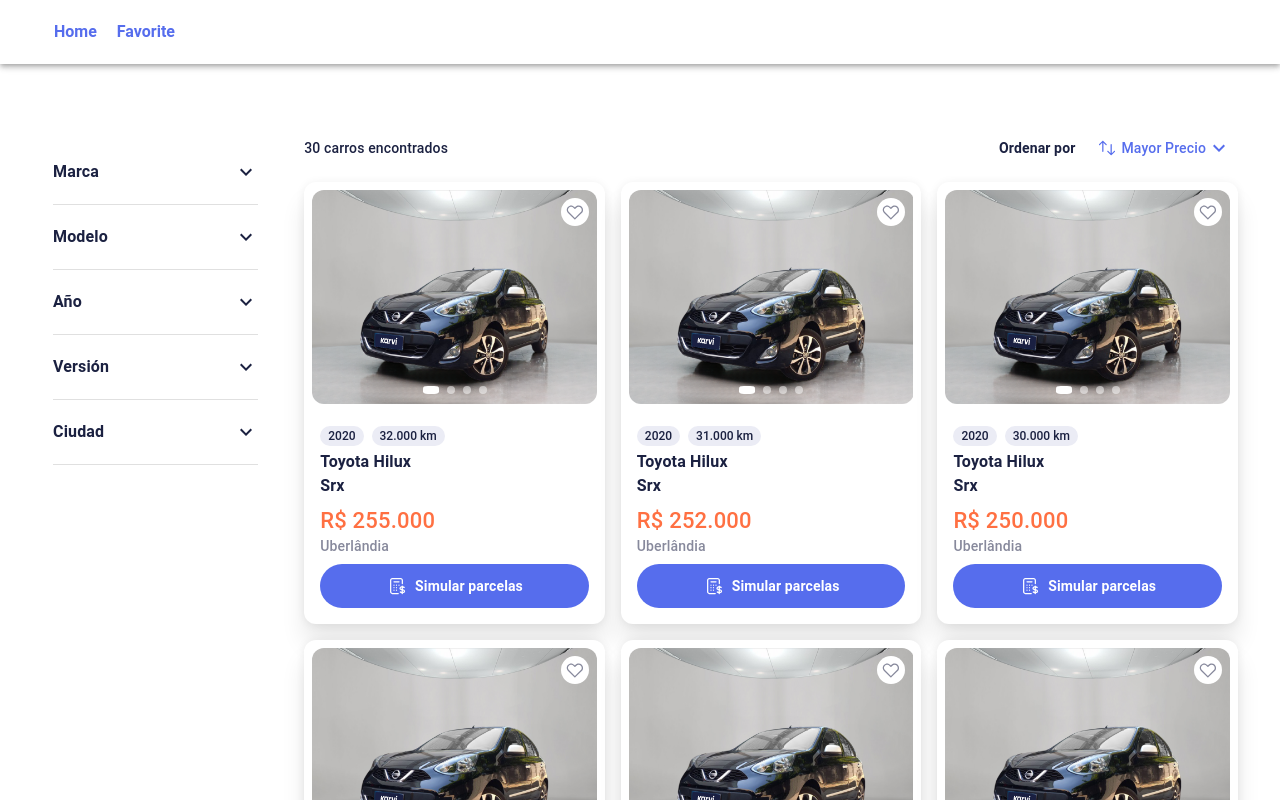
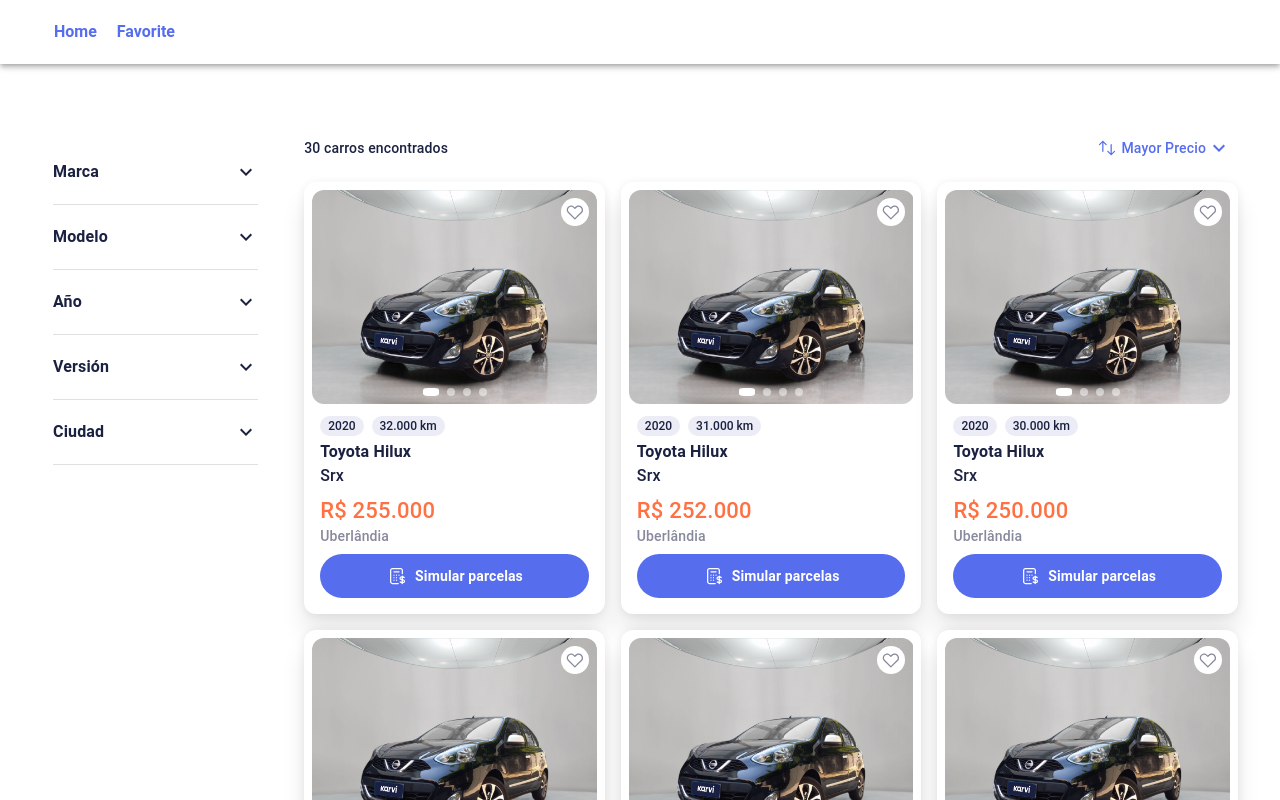
Before and after one commit to sbarlett/karvi-challenge, a React (Vite) app: page / in a window 1280 px wide. Shown: the top 800 px of the page. Built offline with nearby package versions, Linux system fonts and the light colour scheme.

Commit message:
fix styles

```diff
--- a/src/components/AppRoutes.tsx
+++ b/src/components/AppRoutes.tsx
@@ -10,6 +10,7 @@
     defaultValues: {
       filters: [],
       order: "max",
+      view: "grid",
     },
   });
   return (
--- a/src/components/CardItem/ButtonCard.tsx
+++ b/src/components/CardItem/ButtonCard.tsx
@@ -4,12 +4,14 @@
 const ButtonCard = ({
   text,
   onClick,
+  viewCard,
 }: {
   text: string;
   onClick: () => void;
+  viewCard: "grid" | "list";
 }) => {
   return (
-    <MuiButton onClick={onClick}>
+    <MuiButton onClick={onClick} viewCard={viewCard}>
       <Wrapper>
         <IconCalculator />
         <TextButton>{text}</TextButton>
--- a/src/components/CardItem/index.tsx
+++ b/src/components/CardItem/index.tsx
@@ -14,31 +14,34 @@
   Description,
   PriceText,
   Title,
-  WrapperBadge
+  WrapperBadge,
 } from "./styles";
 
 const CardItem = ({
   carData,
   onFavorite,
+  viewCard,
 }: {
   carData: CatalogCars;
   onFavorite: () => void;
+  viewCard: "grid" | "list";
 }) => {
   const { brand, model, year, mileage, price, city, version, fav } = carData;
   return (
-    <Card>
+    <Card viewCard={viewCard}>
       <SliderImage
         images={listImageCar}
         favoriteCar={fav}
         onFavorite={onFavorite}
+        viewCard={viewCard}
       />
-      <Content>
+      <Content viewCard={viewCard}>
         <Box>
           <WrapperBadge>
             {year && <Badge value={year} />}
             {mileage && <Badge value={`${formatNumber(mileage)} km`} />}
           </WrapperBadge>
-          <Container>
+          <Container viewCard={viewCard}>
             <Title>{`${capitalizeText(brand)} ${capitalizeText(model)}`}</Title>
             <Description>{capitalizeText(version)}</Description>
           </Container>
@@ -47,7 +50,11 @@
           <PriceText>R$ {formatNumber(price)}</PriceText>
           <CityText>{city}</CityText>
         </Box>
-        <ButtonCard text="Simular parcelas" onClick={() => {}} />
+        <ButtonCard
+          text="Simular parcelas"
+          onClick={() => {}}
+          viewCard={viewCard}
+        />
       </Content>
     </Card>
   );
--- a/src/components/CardItem/styles.ts
+++ b/src/components/CardItem/styles.ts
@@ -3,10 +3,17 @@
   ButtonBase,
   styled,
   Theme,
-  Typography
+  Typography,
+  useTheme,
 } from "@mui/material";
 
-export const Card = styled(Box)(({ theme }: { theme: Theme }) => ({
+export const Card = styled(Box)(({
+  viewCard,
+}: {
+  viewCard: "grid" | "list";
+}) => {
+  const theme = useTheme();
+  return {
     display: "flex",
     width: "100%",
     height: "100%",
@@ -15,27 +22,39 @@
     borderRadius: "12px",
     backgroundColor: "#FFFFFF",
     position: "relative",
+    overflow: "hidden",
     [theme.breakpoints.down("sm")]: {
       position: "unset",
-    flexDirection: "row",
-    boxShadow: "none",
-    padding: "0px",
+      flexDirection: viewCard === "grid" ? "colum" : "row",
+      boxShadow:
+        viewCard === "grid"
+          ? "0px 20px 25px 0px rgba(0, 0, 0, 0.09), 0px 1px 10px 0px rgba(0, 0, 0, 0.07)"
+          : "none",
+      padding: viewCard === "grid" ? "8px" : "0px",
     },
     boxShadow:
       "0px 20px 25px 0px rgba(0, 0, 0, 0.09), 0px 1px 10px 0px rgba(0, 0, 0, 0.07)",
-}));
+  };
+});
 
-export const Content = styled(Box)(({ theme }: { theme: Theme }) => ({
+export const Content = styled(Box)(({
+  viewCard,
+}: {
+  viewCard: "grid" | "list";
+}) => {
+  const theme = useTheme();
+  return {
     display: "flex",
     padding: "12px 8px 8px 8px",
     flexDirection: "column",
     alignItems: "flex-start",
     gap: "8px",
     [theme.breakpoints.down("sm")]: {
-    gap: "0px",
-    padding: "0px 8px",
+      gap: viewCard === "grid" ? "8px" : "0px",
+      padding: viewCard === "grid" ? "12px 8px 8px 8px" : "0px 8px",
     },
-}));
+  };
+});
 
 export const WrapperBadge = styled(Box)({
   display: "flex",
@@ -61,16 +80,23 @@
   whiteSpace: "nowrap",
 });
 
-export const Container = styled(Box)(({ theme }: { theme: Theme }) => ({
+export const Container = styled(Box)(({
+  viewCard,
+}: {
+  viewCard: "grid" | "list";
+}) => {
+  const theme = useTheme();
+  return {
     display: "flex",
     flexDirection: "column",
     [theme.breakpoints.down("sm")]: {
-    alignItems: "center",
-    justifyContent: "center ",
-    flexDirection: "row",
-    gap: "8px",
+      alignItems: viewCard === "grid" ? "flex-start" : "center",
+      justifyContent: "center",
+      flexDirection: viewCard === "grid" ? "column" : "row",
+      gap: viewCard === "grid" ? "0px" : "8px",
     },
-}));
+  };
+});
 
 export const Title = styled(Typography)({
   color: "#1B2141",
@@ -85,7 +111,7 @@
   color: "#1B2141",
   fontSize: "16px",
   fontStyle: "normal",
-  fontWeight: 700,
+  fontWeight: 500,
   lineHeight: "24px",
   whiteSpace: "nowrap",
 });
@@ -106,15 +132,22 @@
   lineHeight: "20px",
 });
 
-export const MuiButton = styled(ButtonBase)(({ theme }: { theme: Theme }) => ({
+export const MuiButton = styled(ButtonBase)(({
+  viewCard,
+}: {
+  viewCard: "grid" | "list";
+}) => {
+  const theme = useTheme();
+  return {
     height: "44px",
     borderRadius: "50px",
     background: "#566DED",
     width: "100%",
     [theme.breakpoints.down("sm")]: {
-    display: "none",
+      display: viewCard === "grid" ? "flex" : "none",
     },
-}));
+  };
+});
 
 export const Wrapper = styled(Box)({
   display: "flex",
--- a/src/components/Catalog/index.tsx
+++ b/src/components/Catalog/index.tsx
@@ -5,6 +5,7 @@
 import { CatalogContainer, GridContainer, MuiDivider } from "./styles";
 import { useLocation } from "react-router-dom";
 import { routes } from "@/utils/routes";
+import { useFormContext } from "react-hook-form";
 
 const Catalog = ({
   data,
@@ -16,29 +17,29 @@
   onFavorite: (id: number) => void;
 }) => {
   const { page, totalPages, setPage } = pagination;
-
+  const { watch } = useFormContext();
+  const view = watch("view");
   const location = useLocation();
   const isFavoritePage = location.pathname === routes.favorite.path;
 
   return (
     <CatalogContainer>
-      <GridContainer>
+      <GridContainer viewCard={view}>
         {data?.map((item) => (
           <Fragment key={item.id}>
             <CardItem
               carData={item}
               onFavorite={() => onFavorite(item.id)}
+              viewCard={view}
             />
-            <MuiDivider sx={{ width: "100%", backgroundColor: "#E3E5ED" }} />
+            {view === "list" && (
+              <MuiDivider sx={{ width: "100%", backgroundColor: "#E3E5ED" }} />
+            )}
           </Fragment>
         ))}
       </GridContainer>
       {totalPages > 1 && !isFavoritePage && (
-        <Pagination
-          totalPages={totalPages}
-          page={page}
-          setPage={setPage}
-        />
+        <Pagination totalPages={totalPages} page={page} setPage={setPage} />
       )}
     </CatalogContainer>
   );
--- a/src/components/Catalog/styles.ts
+++ b/src/components/Catalog/styles.ts
@@ -1,5 +1,6 @@
 import { Box, Divider } from "@mui/material";
-import { styled, Theme } from "@mui/material/styles";
+import { styled, Theme, useTheme } from "@mui/material/styles";
+
 
 export const CatalogContainer = styled(Box)({
   display: "flex",
@@ -8,10 +9,17 @@
   gap: "20px",
 });
 
-export const GridContainer = styled(Box)(({ theme }: { theme: Theme }) => ({
+export const GridContainer = styled(Box)(({ viewCard }: {
+  viewCard: "grid" | "list";
+}) => {
+const theme = useTheme();
+  return {
     display: "grid",
     gridAutoFlow: "row dense",
-  gridTemplateColumns: "repeat(1, minmax(0, 1fr))",
+    gridTemplateColumns:
+      viewCard === "grid"
+        ? "repeat(2, minmax(0, 1fr))"
+        : "repeat(1, minmax(0, 1fr))",
     gridColumnGap: "16px",
     gridRowGap: "16px",
     justifyContent: "center",
@@ -28,7 +36,8 @@
     [theme.breakpoints.up("xl")]: {
       gridTemplateColumns: "repeat(4, minmax(0, 1fr))",
     },
-}));
+  };
+});
 
 export const MuiDivider = styled(Divider)(({ theme }: { theme: Theme }) => ({
   width: "100%",
--- a/src/components/SliderImage/index.tsx
+++ b/src/components/SliderImage/index.tsx
@@ -19,10 +19,12 @@
   images,
   favoriteCar,
   onFavorite,
+  viewCard,
 }: {
   images: Image[];
   favoriteCar: boolean;
   onFavorite: () => void;
+  viewCard: "grid" | "list";
 }) => {
   if (!images.length) {
     return null;
@@ -31,7 +33,7 @@
   const isOne = images.length === 1;
 
   return (
-    <ImageContainer className={ImageClasses.root}>
+    <ImageContainer className={ImageClasses.root} viewCard={viewCard}>
       <Swiper
         modules={[Autoplay, Pagination, Navigation]}
         className={clsx(ImageClasses.wrapper, {
@@ -49,7 +51,7 @@
       >
         {images.map((img) => (
           <SwiperSlide key={img.id}>
-            <ImageContent>
+            <ImageContent viewCard={viewCard}>
               <img src={img.image_url} alt={`Image ${img.id}`} />
             </ImageContent>
           </SwiperSlide>
--- a/src/components/SliderImage/styles.ts
+++ b/src/components/SliderImage/styles.ts
@@ -1,19 +1,26 @@
 import { ImageClasses } from "@/constants";
-import { Box, IconButton, styled, Theme } from "@mui/material";
+import { Box, IconButton, styled, useTheme } from "@mui/material";
 
-export const ImageContainer = styled(Box)(({ theme }: { theme: Theme }) => ({
+export const ImageContainer = styled(Box)(({
+  viewCard,
+}: {
+  viewCard: "grid" | "list";
+}) => {
+  const theme = useTheme();
+  const widthCard = viewCard === "grid" ? "100%" : "120px";
+  return {
     display: "flex",
     justifyContent: "center",
     flexDirection: "column",
     alignItems: "baseline",
     minHeight: 100,
-  minWidth: 120,
+    minWidth: widthCard,
     [`& .${ImageClasses.wrapper}`]: {
       width: "100%",
       height: "100%",
-    padding: "0 0 10px 0",
+      padding: "0px",
       [theme.breakpoints.down("sm")]: {
-      width: "120px",
+        width: widthCard,
       },
       "&.swiper-no-swiping": {
         padding: 0,
@@ -28,7 +35,7 @@
       transition: "0.3s opacity ease",
       transform: "translate3d(0, 0, 0)",
       position: "absolute",
-    bottom: "20px",
+      bottom: "8px",
       zIndex: 150,
       "&.swiper-pagination-lock": {
         display: "none",
@@ -51,10 +58,17 @@
         borderRadius: "30%",
       },
     },
-}));
+  };
+});
 
-export const ImageContent = styled(Box)<{ withClickEvent?: boolean }>(
-  ({ theme }: { theme: Theme }) => ({
+export const ImageContent = styled(Box)<{
+  withClickEvent?: boolean;
+  viewCard: "grid" | "list";
+}>(({ viewCard }) => {
+  const theme = useTheme();
+  const widthCard = viewCard === "grid" ? "100%" : "120px";
+  const heightCard = viewCard === "grid" ? "100%" : "100px";
+  return {
     cursor: "pointer",
     display: "flex",
     position: "relative",
@@ -64,13 +78,13 @@
       borderRadius: "12px",
       objectFit: "cover",
       [theme.breakpoints.down("sm")]: {
-        width: "120px",
-        height: "100px",
+        width: widthCard,
+        height: heightCard,
         objectFit: "contain",
       },
     },
-  })
-);
+  };
+});
 
 export const ButtonFav = styled(IconButton)({
   position: "absolute",
--- a/src/components/TopBarFilter/TopBarFilterDesktop/index.tsx
+++ b/src/components/TopBarFilter/TopBarFilterDesktop/index.tsx
@@ -58,7 +58,6 @@
       <HeaderContainer>
         <Paragraph>{formatNumber(totalCars)} carros encontrados</Paragraph>
         <OrderByContainer>
-          <ParagraphBold>Ordenar por</ParagraphBold>
           <Box>
             <Controller
               control={control}
--- a/src/components/TopBarFilter/TopBarFilterMobile/index.tsx
+++ b/src/components/TopBarFilter/TopBarFilterMobile/index.tsx
@@ -13,9 +13,11 @@
 } from "../styles";
 import { useFormContext } from "react-hook-form";
 import { useCallback, useEffect, useState } from "react";
+import IconList from "@mui/icons-material/ViewAgendaOutlined";
+const TopBarFilterMobile = ({ totalCars }: { totalCars?: number }) => {
+  const { setValue, watch } = useFormContext();
 
-const TopBarFilterMobile = ({ totalCars }: { totalCars?: number }) => {
-  const { setValue } = useFormContext();
+  const view = watch("view");
 
   const [searchTerm, setSearchTerm] = useState<string>("");
 
@@ -35,6 +37,14 @@
     };
   }, [searchTerm, setValue]);
 
+  const handleViewGrid = () => {
+    setValue("view", "grid");
+  };
+
+  const handleViewList = () => {
+    setValue("view", "list");
+  };
+
   return (
     <Container>
       <HeaderSearch>
@@ -48,9 +58,15 @@
       <HeaderContainer>
         <Paragraph>{formatNumber(totalCars)} resultados</Paragraph>
         <OrderByContainer>
-          <IconButton>
-            <IconViewGrid />
-          </IconButton>
+          {view === "grid" ? (
+            <IconButton onClick={handleViewList}>
+              <IconList sx={{ color: "rgba(0, 0, 0, 0.54)" }} />
+            </IconButton>
+          ) : (
+            <IconButton onClick={handleViewGrid}>
+              <IconViewGrid />
+            </IconButton>
+          )}
         </OrderByContainer>
       </HeaderContainer>
     </Container>
```
Lines whose indentation alone changed are shown as unchanged.
